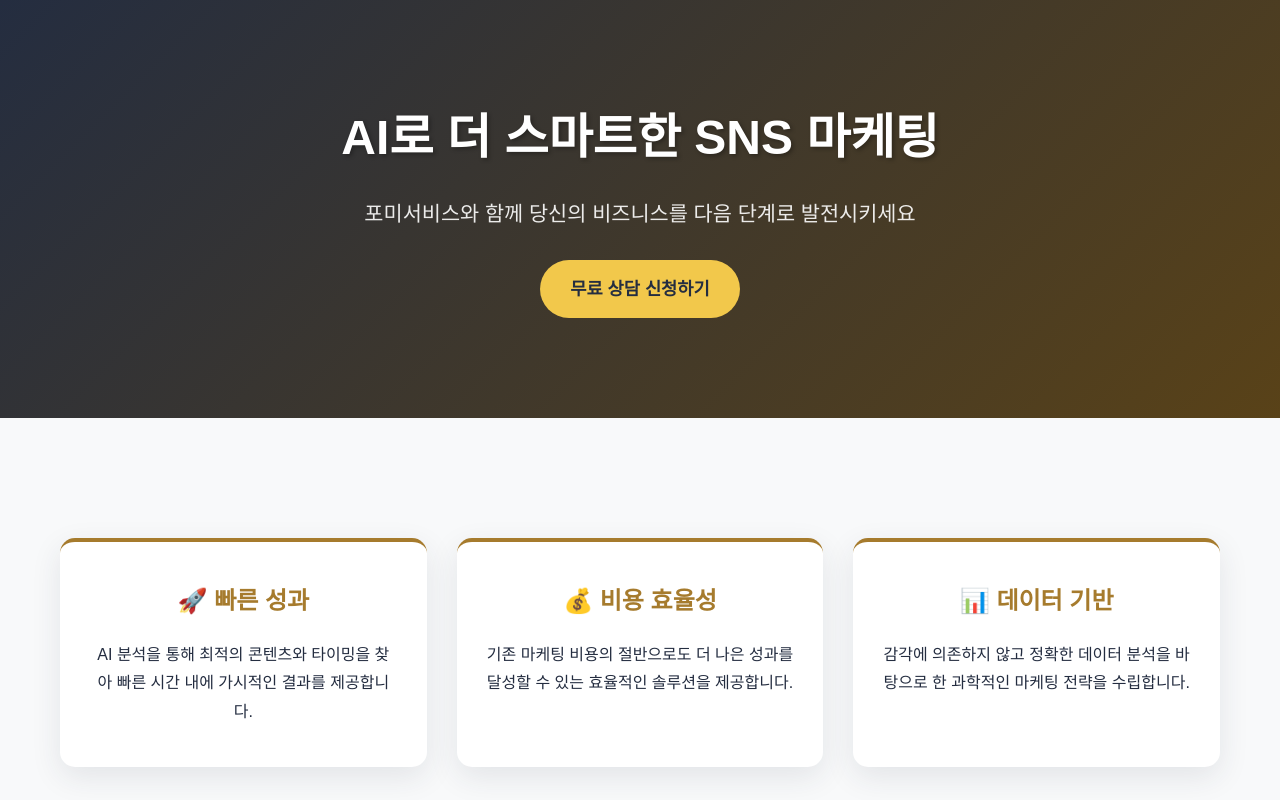
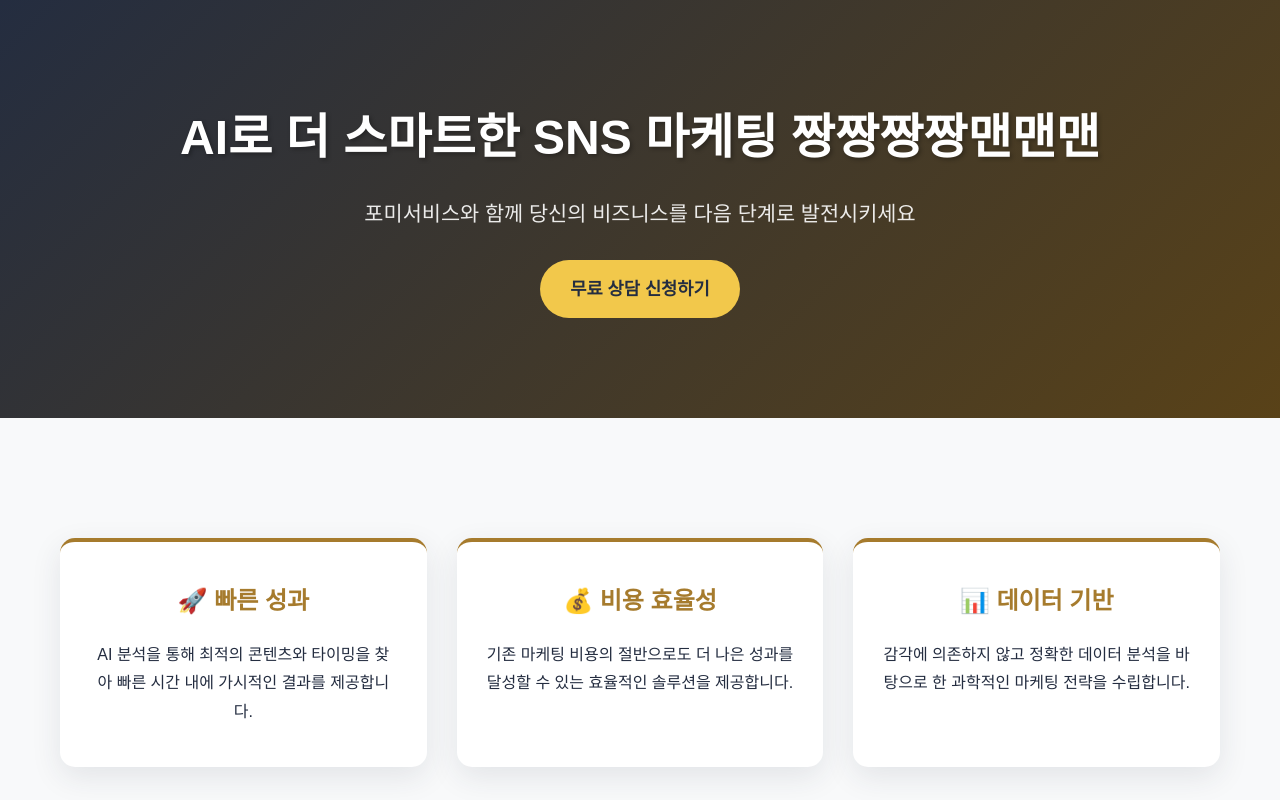
Before and after one commit to lution88/01_VC_BASICWEB, a plain HTML site: page index.html in a window 1280 px wide. Shown: the top 800 px of the page. Drawn offline with Linux system fonts and the light colour scheme.

Commit message:
Update index.html

```diff
--- a/index.html
+++ b/index.html
@@ -11,7 +11,7 @@
     <!-- Hero Section -->
     <section class="hero">
         <div class="container">
-            <h1>AI로 더 스마트한 SNS 마케팅</h1>
+            <h1>AI로 더 스마트한 SNS 마케팅 짱짱짱짱맨맨맨</h1>
             <p>포미서비스와 함께 당신의 비즈니스를 다음 단계로 발전시키세요</p>
             <a href="#contact" class="cta-button">무료 상담 신청하기</a>
         </div>
```
